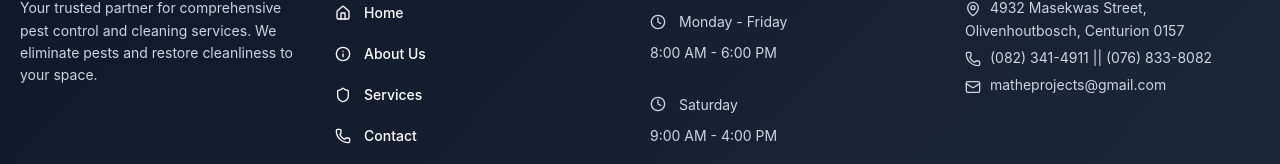
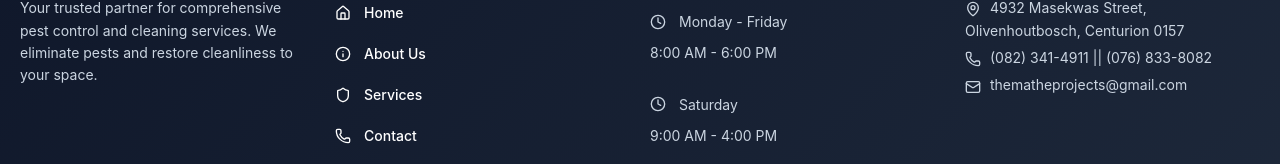
Before and after one commit to Oscarpoco/landingpage, a React (Vite) app: page / in a window 1280 px wide. Shown: the part 2417-2581 px from the top of the page. Built offline with nearby package versions, Linux system fonts and the light colour scheme.

Commit message:
I have fixed the spelling of the email

```diff
--- a/src/Components/Contact.jsx
+++ b/src/Components/Contact.jsx
@@ -191,7 +191,7 @@ function Contact() {
             </div>
             <div style={styles.infoContent}>
               <h3 style={styles.infoTitle}>Email</h3>
-              <p style={styles.infoText}>matheprojects@gmail.com</p>
+              <p style={styles.infoText}>thematheprojects@gmail.com</p>
             </div>
           </div>
 
--- a/src/Components/ContactForm.jsx
+++ b/src/Components/ContactForm.jsx
@@ -153,7 +153,7 @@ function ContactForm({ isOpen, onClose }) {
               </div>
               <div style={styles.infoContent}>
                 <h3 style={styles.infoSubtitle}>Email</h3>
-                <p style={styles.infoText}>matheprojects@gmail.com</p>
+                <p style={styles.infoText}>thematheprojects@gmail.com</p>
               </div>
             </div>
 
--- a/src/Components/Footer.jsx
+++ b/src/Components/Footer.jsx
@@ -70,7 +70,7 @@ function Footer() {
               <Phone size={16} style={styles.icon} /> (082) 341-4911 || (076) 833-8082
             </p>
             <p style={styles.footerText}>
-              <Mail size={16} style={styles.icon} /> matheprojects@gmail.com
+              <Mail size={16} style={styles.icon} /> thematheprojects@gmail.com
             </p>
           </div>
         </div>
```
